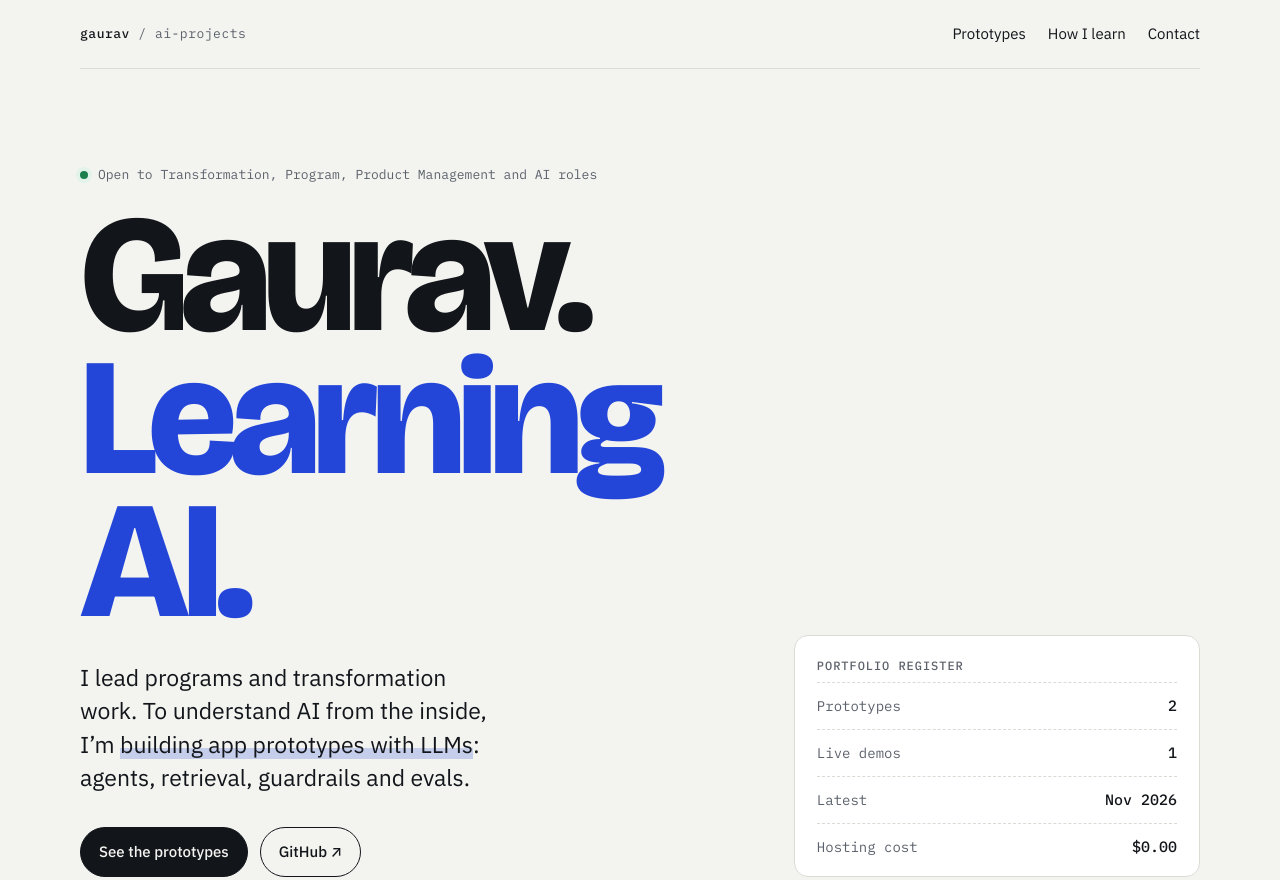
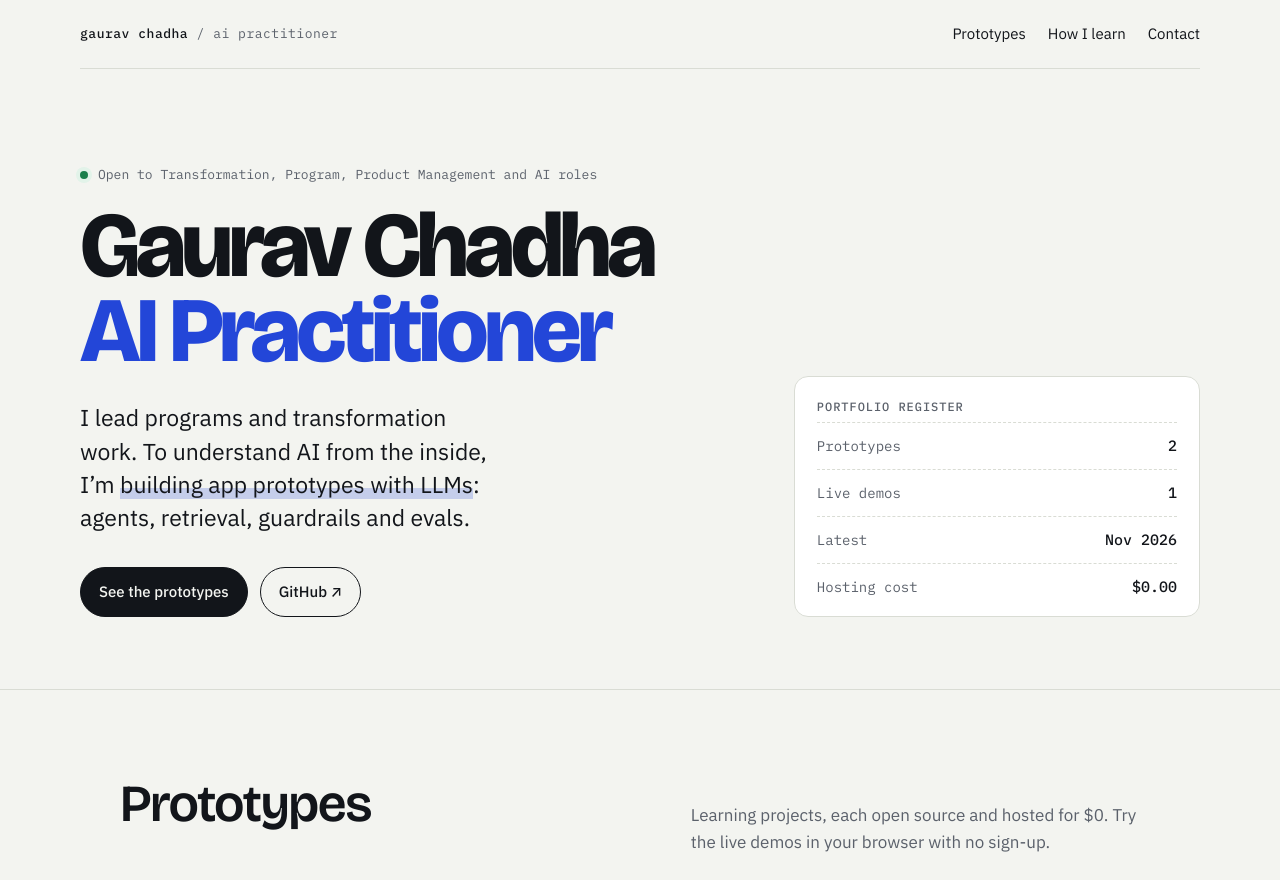
Before and after one commit to gccodesai/gccodesai.github.io, a plain HTML site: page index.html in a window 1280 px wide. Shown: the top 880 px of the page. Drawn offline with nearby package versions, Linux system fonts and the light colour scheme.

Commit message:
Update headline to Gaurav Chadha | AI Practitioner
Use full name in title, top bar, footer and LinkedIn preview; resize headline to fit.

Co-Authored-By: Claude Opus 5.5 <noreply@anthropic.com>
Claude-Session: https://claude.ai/code/session_01V6CxU4qxA7MpMZqfdH812s

```diff
--- a/index.html
+++ b/index.html
@@ -3,10 +3,10 @@
 <head>
 <meta charset="utf-8">
 <meta name="viewport" content="width=device-width, initial-scale=1">
-<title>Gaurav Chadha | AI Projects</title>
-<meta name="description" content="Gaurav: program and transformation leader learning AI hands-on by building LLM app prototypes. Agents, RAG, guardrails and evals.">
+<title>Gaurav Chadha | AI Practitioner</title>
+<meta name="description" content="Gaurav Chadha: program and transformation leader learning AI hands-on by building LLM app prototypes. Agents, RAG, guardrails and evals.">
 <!-- These tags control the preview card when you share the link on LinkedIn -->
-<meta property="og:title" content="Gaurav | AI Projects">
+<meta property="og:title" content="Gaurav Chadha | AI Practitioner">
 <meta property="og:description" content="Program and transformation leader learning AI hands-on by building LLM app prototypes.">
 <meta property="og:type" content="website">
 <link rel="preconnect" href="https://fonts.googleapis.com">
@@ -67,8 +67,8 @@ a:focus-visible, button:focus-visible { outline: 2px solid var(--accent); outlin
 .eyebrow { font-family: var(--font-mono); font-size: 13px; color: var(--muted); margin: 0 0 18px; display: flex; align-items: center; gap: 10px; }
 .dot { width: 8px; height: 8px; border-radius: 50%; background: var(--live); box-shadow: 0 0 0 4px var(--live-bg); }
 h1 {
-  font-family: var(--font-display); font-weight: 800; font-size: clamp(64px, 13vw, 168px);
-  line-height: .86; letter-spacing: -.045em; margin: 0; font-variation-settings: "opsz" 96;
+  font-family: var(--font-display); font-weight: 800; font-size: clamp(46px, 7.2vw, 96px);
+  line-height: .92; letter-spacing: -.045em; margin: 0; font-variation-settings: "opsz" 96;
 }
 h1 .line { display: block; }
 h1 .line + .line { color: var(--accent); }
@@ -163,7 +163,7 @@ h1 .line + .line { animation-delay: .12s; }
 <body>
 
 <header class="wrap top">
-  <div class="mark"><b>gaurav</b> / ai-projects</div>
+  <div class="mark"><b>gaurav chadha</b> / ai practitioner</div>
   <nav aria-label="Sections">
     <a href="#work" class="keep">Prototypes</a>
     <a href="#approach">How I learn</a>
@@ -175,8 +175,7 @@ h1 .line + .line { animation-delay: .12s; }
   <div class="wrap hero">
     <div>
       <p class="eyebrow"><span class="dot" aria-hidden="true"></span>Open to Transformation, Program, Product Management and AI roles</p>
-      <!-- EDIT: add your last name on the first line if you like -->
-      <h1><span class="line">Gaurav.</span><span class="line">Learning AI.</span></h1>
+      <h1><span class="line">Gaurav Chadha</span><span class="line">AI Practitioner</span></h1>
       <p class="lede">I lead programs and transformation work. To understand AI from the inside, I’m <em>building app prototypes with LLMs</em>: agents, retrieval, guardrails and evals.</p>
       <div class="cta">
         <a class="btn primary" href="#work">See the prototypes</a>
@@ -228,10 +227,8 @@ h1 .line + .line { animation-delay: .12s; }
     <div class="wrap contact">
       <h2>Let’s talk.</h2>
       <div class="contact-links">
-        <!-- EDIT: replace YOUR-LINKEDIN with your LinkedIn profile handle -->
         <a href="https://www.linkedin.com/in/chadhag/">LinkedIn <span class="arrow">↗</span></a>
         <a href="https://github.com/gccodesai">GitHub · gccodesai <span class="arrow">↗</span></a>
-        <!-- EDIT: replace you@example.com with the email you want public, or delete this line -->
         <a href="mailto:gaurav.chadha@gmail.com">gaurav.chadha@gmail.com <span class="arrow">→</span></a>
       </div>
     </div>
@@ -239,7 +236,7 @@ h1 .line + .line { animation-delay: .12s; }
 </main>
 
 <footer class="wrap">
-  <span>© <span id="year">2026</span> Gaurav</span>
+  <span>© <span id="year">2026</span> Gaurav Chadha</span>
   <span>Hosted free on GitHub Pages.</span>
 </footer>
 
```
